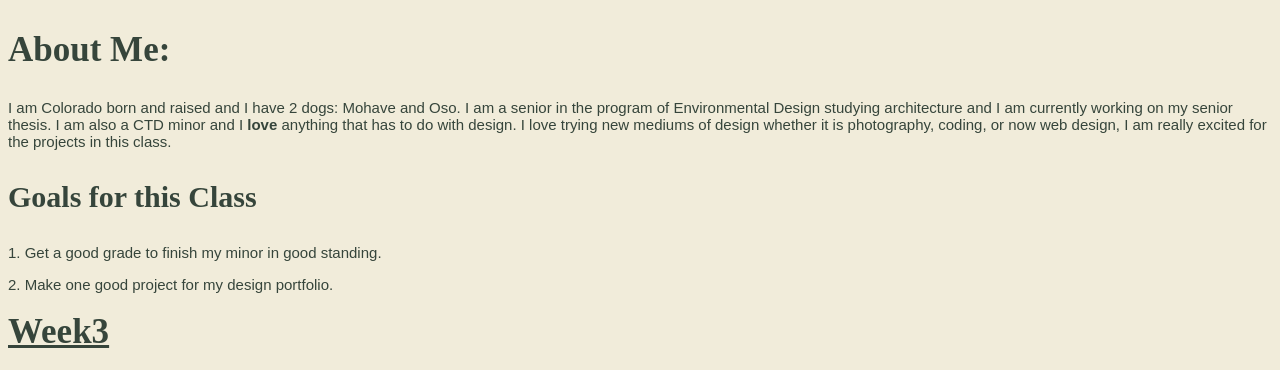
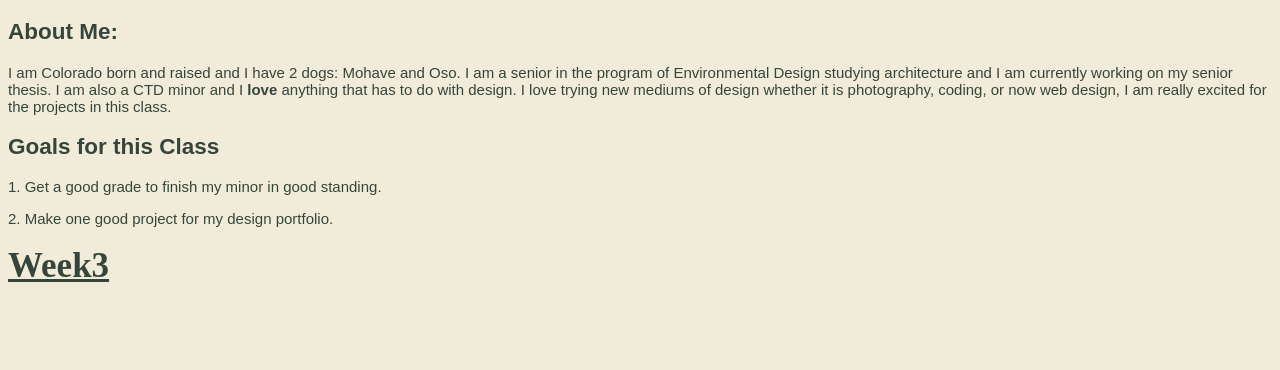
Before and after one commit to eran6541/WEB_REPO, a plain HTML site: page index.html in a window 1280 px wide. Shown: the part 748-1118 px from the top of the page. After the commit the page ends 1053 px from the top, so only its background shows below. Drawn offline with Linux system fonts and the light colour scheme.

Commit message:
header fix

```diff
--- a/index.html
+++ b/index.html
@@ -18,12 +18,12 @@
 
     <section id="maintext">
 
-      <h2 id="caption1">About Me:</h2>
+      <h2 id="captions">About Me:</h2>
       <p> I am Colorado born and raised and I have 2 dogs: Mohave and Oso. I am a senior in the program of Environmental Design studying architecture and I
         am currently working on my senior thesis. I am also a CTD minor and I <strong>love</strong> anything that has to do with design. I love trying new mediums of design
       whether it is photography, coding, or now web design, I am really excited for the projects in this class. </p>
 
-      <h3 id="caption2">Goals for this Class</h2>
+      <h2>Goals for this Class</h2>
 
         <p>1. Get a good grade to finish my minor in good standing.</p>
         <p>2. Make one good project for my design portfolio.</P>
@@ -35,8 +35,5 @@
 
 
 
-
-
-
-
     </body>
+    </html>
--- a/style.css
+++ b/style.css
@@ -16,13 +16,8 @@ body{
   color: #36453B;
 }
 #caption1{
-  font-family:serif;
+  font-family: serif;
   font-size: 35px;
-  color:#36453B;
-}
-#caption2{
-  font-family:serif;
-  font-size: 30px;
   color:#36453B;
 }
 #maintext{
```
